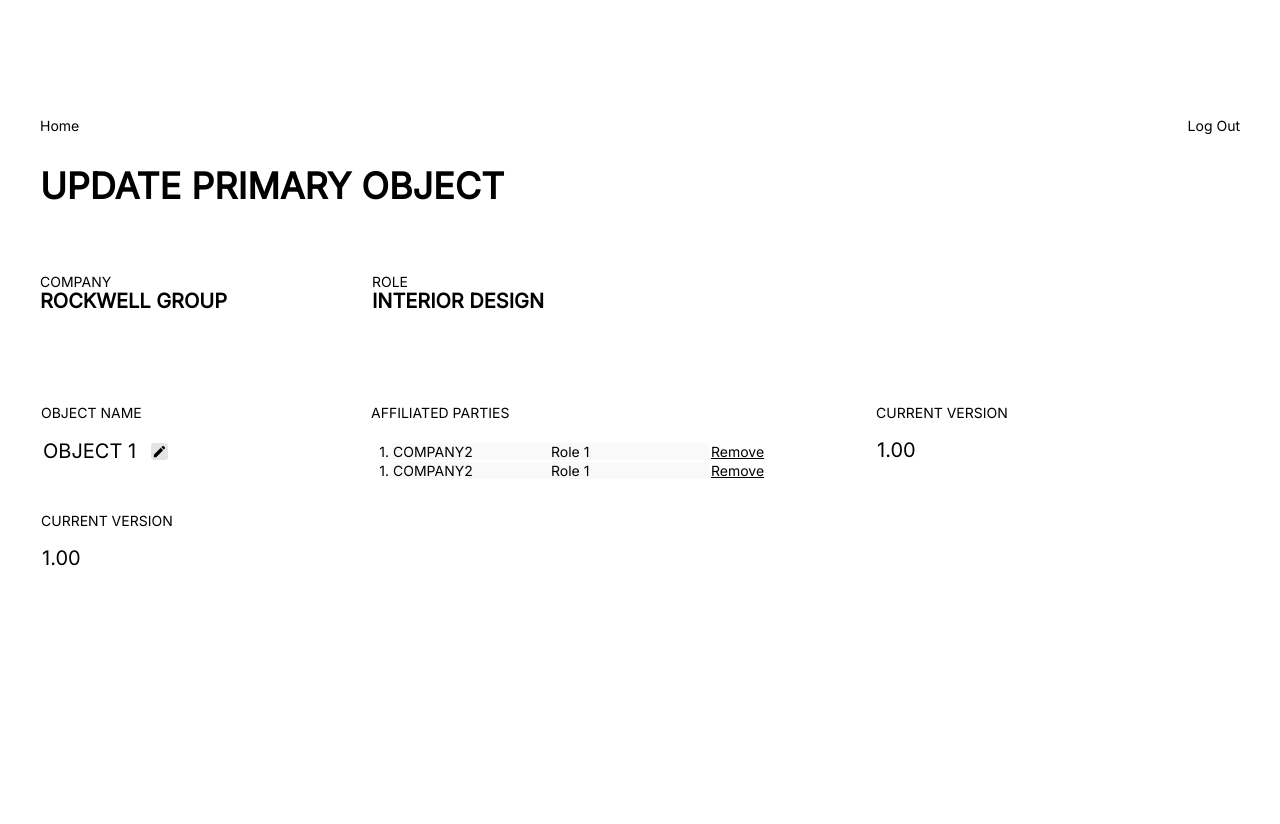
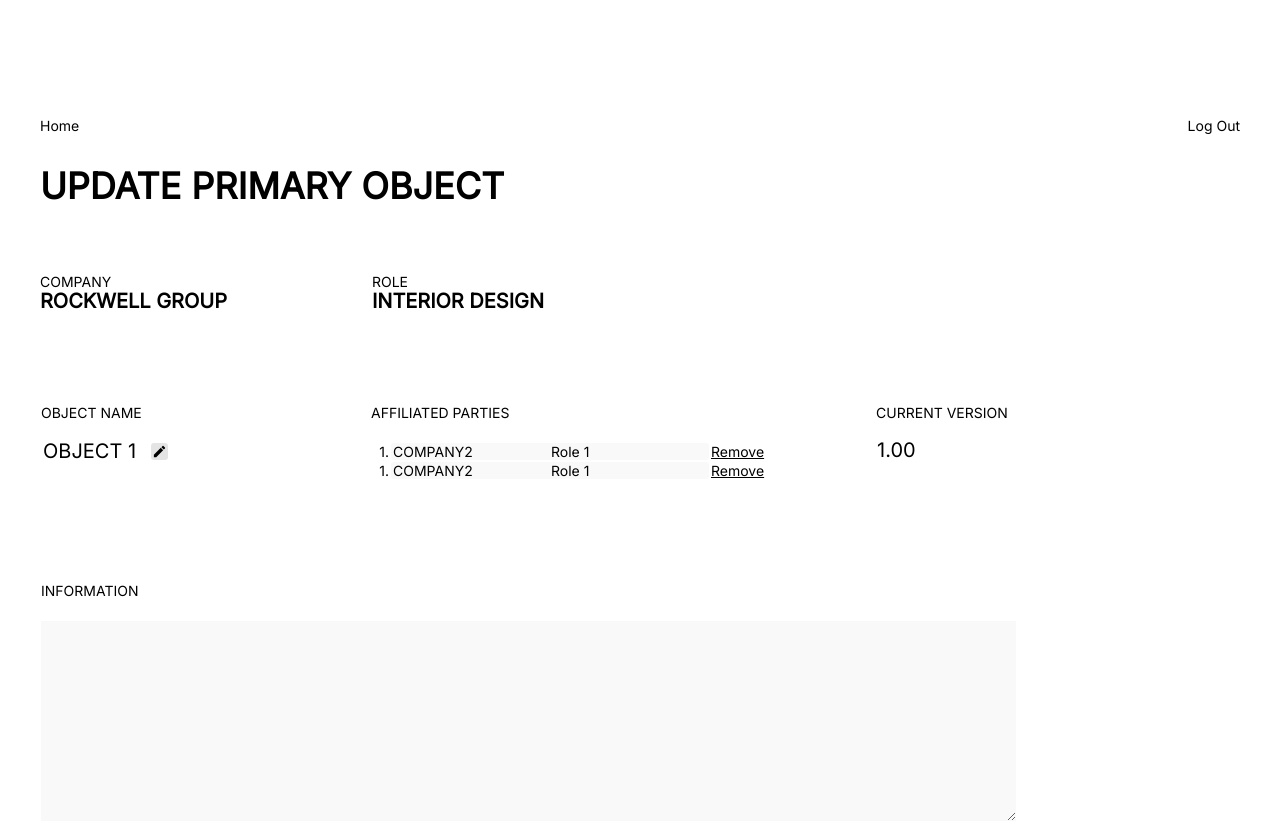
Before and after one commit to AAA0109/Parabola_frontend, a React (Create React App) app: page /updateobject in a window 1280 px wide. Before the commit the page ends 800 px from the top, so only its background shows below. Built offline with nearby package versions, Linux system fonts and the light colour scheme.

Commit message:
fix some issues

```diff
--- a/package.json
+++ b/package.json
@@ -41,5 +41,9 @@
       "last 1 firefox version",
       "last 1 safari version"
     ]
+  },
+  "engines": {
+    "npm": "8.1.0",
+    "node": "16.13.0"
   }
 }
--- a/src/index.css
+++ b/src/index.css
@@ -130,6 +130,15 @@ a {
   height: 17px;
   background: #F9F9F9;
   border-radius: 3px;
+}
+
+.input-area {
+  min-width: 100%;
+  max-width: 100%;
+  max-height: 200px;
+  min-height: 200px;
+  background-color: #F9F9F9;
+  border: none;
 }
 
 .button {
--- a/src/views/updateobject.js
+++ b/src/views/updateobject.js
@@ -112,7 +112,7 @@ const UpdateObject = () => {
           </tbody>
         </table>
       </div>
-      <div style={{marginTop: '30px'}}>
+      <div style={{marginTop: '100px'}}>
         <table className='table'>
           <thead>
             <tr>
@@ -121,11 +121,13 @@ const UpdateObject = () => {
           </thead>
           <tbody>
             <tr className='has-head'>
-              <td>CURRENT VERSION</td>
+              <td>INFORMATION</td>
             </tr>
             <tr>
               <td>
-                <span className="font-20">1.00</span>
+                <div style={{width: '975px'}}>
+                  <textarea className='input-area'></textarea>
+                </div>
               </td>
             </tr>
           </tbody>
```
